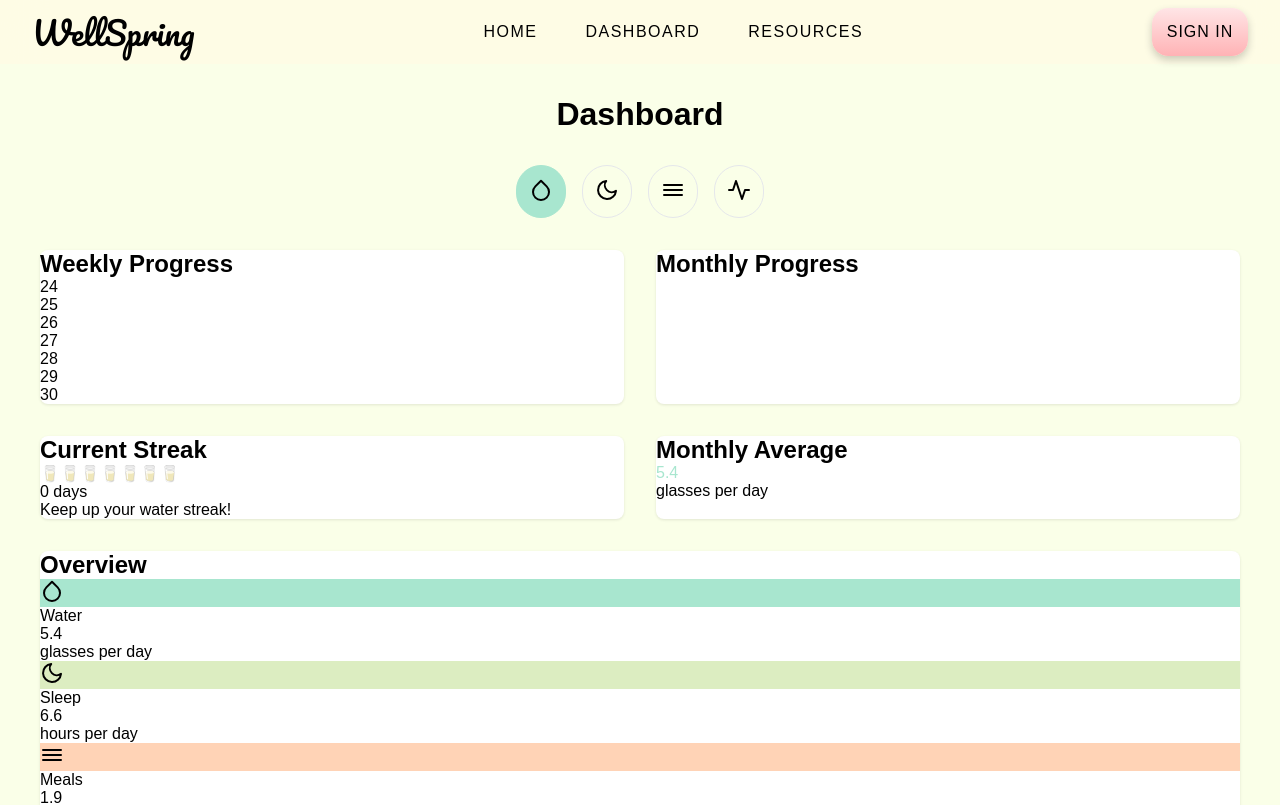
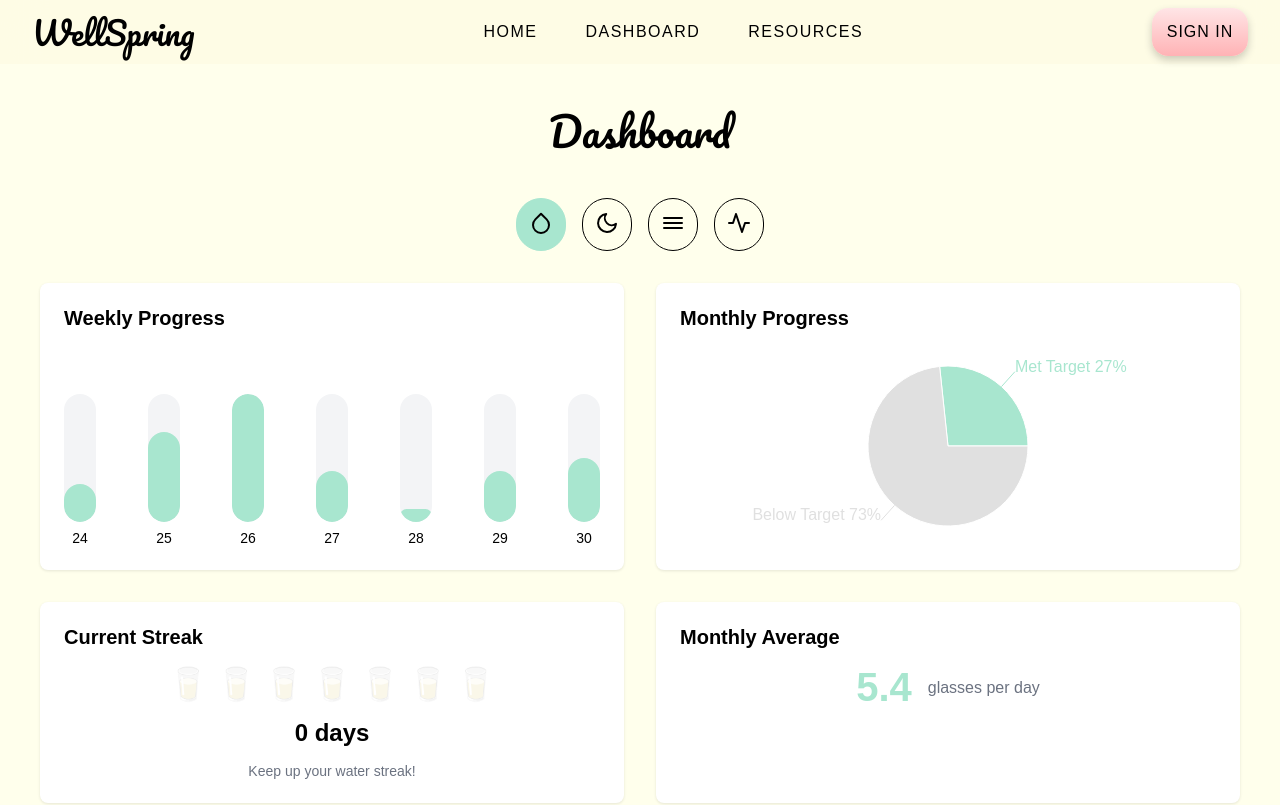
Before and after one commit to RuhaniMittal29/HackCamp, a React (Create React App) app in the folder hackcamp/: page /dashboard in a window 1280 px wide. Shown: the top 805 px of the page. Built offline with nearby package versions, Linux system fonts and the light colour scheme.

Commit message:
Update dashboard.css

```diff
--- a/hackcamp/src/components/Dashboard/dashboard.css
+++ b/hackcamp/src/components/Dashboard/dashboard.css
@@ -1,7 +1,7 @@
 .dashboard {
   min-height: 100vh;
   padding: 2rem;
-    background-color: #faffe8;
+  background-color: #FFFFEC;
 }
 
 .dashboard-container {
@@ -10,83 +10,15 @@
 }
 
 .dashboard-title {
-    font-size: 2rem;
+  font-size: 2.5rem;
   font-weight: bold;
   text-align: center;
   margin-bottom: 2rem;
+  font-family: "Pacifico", cursive;
+  font-weight: 100;
+  font-style: normal;
 }
 
-  /* Input Form Styles */
-  .input-card {
-    margin-bottom: 2rem;
-  }
-
-  .input-form {
-    width: 100%;
-  }
-
-  .input-grid {
-    display: grid;
-    grid-template-columns: repeat(1, 1fr);
-    gap: 1rem;
-    margin-bottom: 1.5rem;
-  }
-
-  @media (min-width: 640px) {
-    .input-grid {
-      grid-template-columns: repeat(2, 1fr);
-    }
-  }
-
-  @media (min-width: 1024px) {
-    .input-grid {
-      grid-template-columns: repeat(4, 1fr);
-    }
-  }
-
-  .input-group {
-    display: flex;
-    flex-direction: column;
-  }
-
-  .input-label {
-    font-size: 0.875rem;
-    font-weight: 500;
-    margin-bottom: 0.5rem;
-    color: #374151;
-  }
-
-  .metric-input {
-    padding: 0.5rem;
-    border: 1px solid #d1d5db;
-    border-radius: 0.375rem;
-    font-size: 1rem;
-    width: 100%;
-  }
-
-  .metric-input:focus {
-    outline: none;
-    border-color: #60a5fa;
-    ring: 2px solid #60a5fa;
-  }
-
-  .submit-button {
-    width: 100%;
-    padding: 0.75rem;
-    background-color: #3b82f6;
-    color: white;
-    border: none;
-    border-radius: 0.375rem;
-    font-weight: 500;
-    cursor: pointer;
-    transition: background-color 0.2s;
-  }
-
-  .submit-button:hover {
-    background-color: #2563eb;
-  }
-
-  /* Existing styles */
 .metric-buttons {
   display: flex;
   justify-content: center;
@@ -97,7 +29,7 @@
 .metric-button {
   padding: 0.75rem;
   border-radius: 9999px;
-    border: 1px solid #e5e7eb;
+  border: 1px solid #000000;
   background: none;
   cursor: pointer;
   transition: all 0.2s;
@@ -131,3 +63,121 @@
   border-radius: 0.5rem;
   box-shadow: 0 1px 3px rgba(0, 0, 0, 0.1);
 }
+
+.card-content {
+  padding: 1.5rem;
+}
+
+.card-title {
+  font-size: 1.25rem;
+  font-weight: 600;
+  margin-bottom: 1rem;
+}
+
+/* Weekly Progress Chart */
+.weekly-chart {
+  height: 200px;
+  display: flex;
+  align-items: flex-end;
+  justify-content: space-between;
+}
+
+.bar-container {
+  display: flex;
+  flex-direction: column;
+  align-items: center;
+}
+
+.bar-wrapper {
+  height: 128px;
+  width: 2rem;
+  background-color: #f3f4f6;
+  border-radius: 9999px;
+  overflow: hidden;
+  position: relative;
+}
+
+.bar-fill {
+  position: absolute;
+  bottom: 0;
+  left: 0;
+  right: 0;
+  transition: height 0.5s;
+  border-radius: 9999px;
+}
+
+.bar-label {
+  font-size: 0.875rem;
+  margin-top: 0.5rem;
+}
+
+/* Pie Chart */
+.pie-chart {
+  height: 200px;
+}
+
+/* Streak Section */
+.streak-container {
+  display: flex;
+  flex-direction: column;
+  align-items: center;
+  justify-content: center;
+}
+
+.streak-icons {
+  display: flex;
+  margin-bottom: 1rem;
+}
+
+.streak-icon {
+  font-size: 2rem;
+  margin: 0 0.25rem;
+}
+
+.streak-icon.active {
+  opacity: 1;
+}
+
+.streak-icon:not(.active) {
+  opacity: 0.3;
+}
+
+.streak-count {
+  font-size: 1.5rem;
+  font-weight: bold;
+}
+
+.streak-message {
+  margin-top: 1rem;
+  text-align: center;
+  font-size: 0.875rem;
+  color: #6b7280;
+}
+
+/* Monthly Average */
+.average-container {
+  display: flex;
+  align-items: center;
+  justify-content: center;
+  gap: 1rem;
+}
+
+.average-value {
+  font-size: 2.5rem;
+  font-weight: bold;
+}
+
+.average-unit {
+  color: #6b7280;
+}
+
+/* Overview Section */
+.overview-card {
+  grid-column: 1 / -1;
+}
+
+.overview-grid {
+  display: grid;
+  grid-template-columns: repeat(2, 1fr);
+  gap: 1rem;
+}
```
Lines whose indentation alone changed are shown as unchanged.
